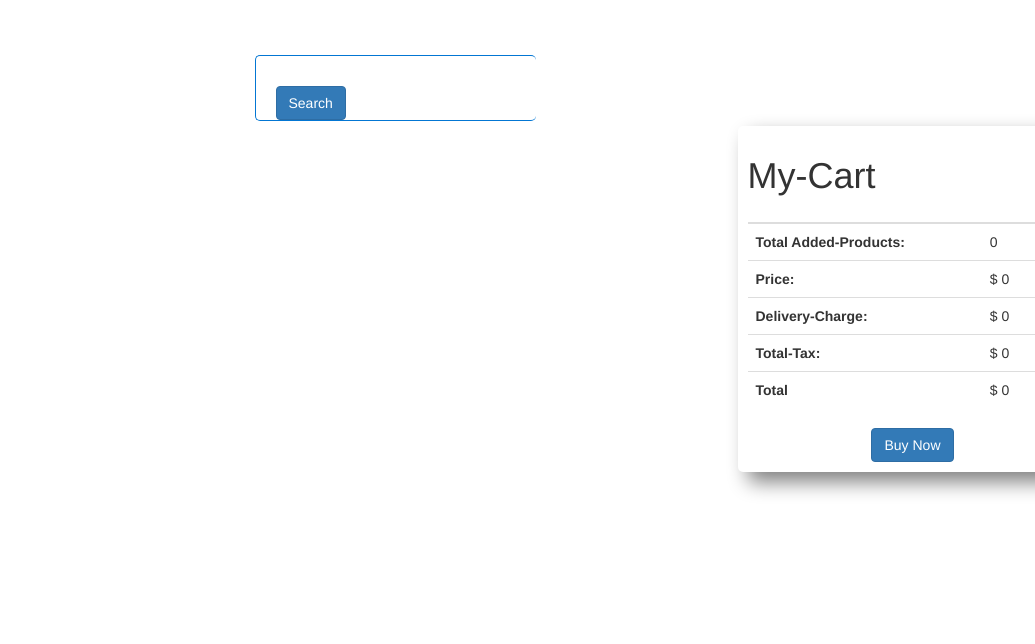
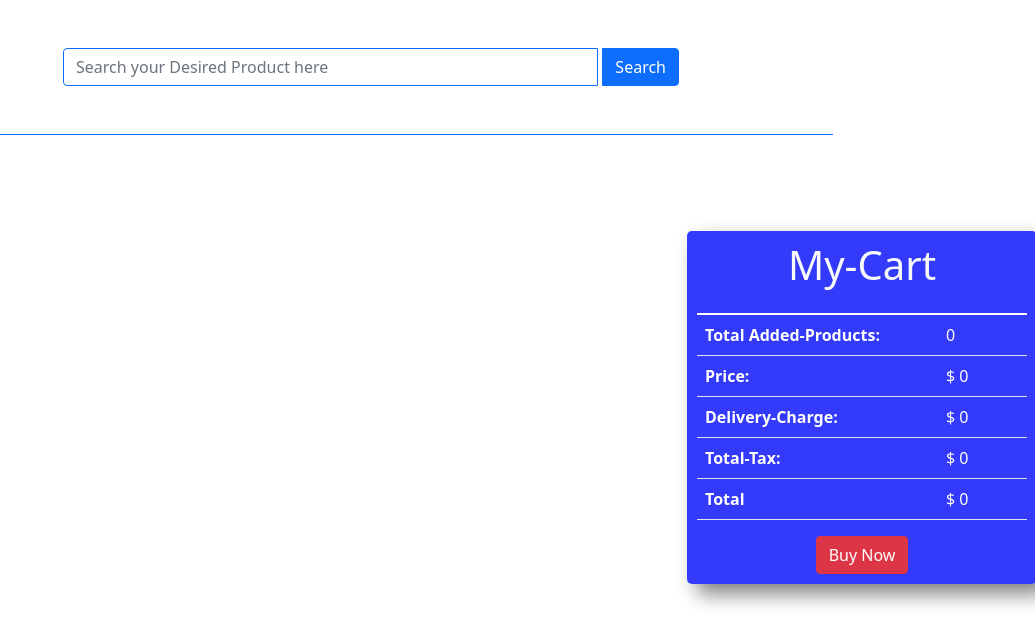
Before and after one commit to irfanhsajid/irfans-store----API-and-Shopping-Cart-calculation, a plain HTML site: page index.html in a window 1280 px wide. Shown: the whole page, without its empty margins (245-1280 px from the left). Drawn offline with nearby package versions, Linux system fonts and the light colour scheme; no server answers.

Commit message:
style-added

```diff
--- a/css/style.css
+++ b/css/style.css
@@ -2,47 +2,26 @@ body {
   overflow-x: hidden;
   font-family: "Montserrat", sans-serif;
 }
-.search-field {
-  border: none;
-  border-radius: 50px;
-  padding: 5px;
-  outline: none;
-}
-.search-field:hover {
-  outline: none;
-  border: none;
-}
-.search-box {
-  border: 1px solid rgb(3, 118, 211);
-  width: 281px;
-  border-radius: 5px;
-  margin: auto;
-  margin-top: 50px;
-  border-right: none;
-}
-.search-button {
-  padding: 10px 50px;
-  border-radius: 25px;
-  margin-left: 20px;
-}
 #all-products {
   display: grid;
   grid-template-columns: repeat(3, 1fr);
-  /* border: 1px solid black; */
   text-align: center;
   width: 100%;
   margin: auto;
   align-items: center;
   justify-content: center;
+
 }
 .single-product {
   padding: 10px;
   transition: 0.6s;
+  background-color: #f8f9ff;
+  border-radius: 20px;
 }
 .single-product:hover {
   box-shadow: 4px 4px 7px gray;
   border-radius: 10px;
-  border: 1px solid cyan;
+  border: 2px solid #0004ff;
 }
 .product-image {
   width: 150px;
@@ -50,12 +29,12 @@ body {
 }
 .cart {
   width: 350px;
-  /* border: 1px solid green; */
   padding: 10px;
   box-shadow: 10px 10px 20px gray;
   border-radius: 5px;
   margin-right: 30px;
   position: fixed;
+  background-color: #2e35faf8;
 }
 .cart-main {
   padding-right: 30px;
--- a/index.html
+++ b/index.html
@@ -8,9 +8,11 @@
   <title>Irfan's Store</title>
   <link rel="stylesheet" href="./css/style.css" />
   <!-- Latest compiled and minified CSS -->
-  <link rel="stylesheet" href="https://maxcdn.bootstrapcdn.com/bootstrap/3.3.7/css/bootstrap.min.css"
-    integrity="sha384-BVYiiSIFeK1dGmJRAkycuHAHRg32OmUcww7on3RYdg4Va+PmSTsz/K68vbdEjh4u" crossorigin="anonymous" />
-
+  <link href="https://cdn.jsdelivr.net/npm/bootstrap@5.1.1/dist/css/bootstrap.min.css" rel="stylesheet"
+    integrity="sha384-F3w7mX95PdgyTmZZMECAngseQB83DfGTowi0iMjiWaeVhAn4FJkqJByhZMI3AhiU" crossorigin="anonymous">
+  <!-- Fav icon -->
+  <link rel="shortcut icon" href="https://www.logicreplace.com/wp-content/uploads/2019/07/icon-ecommerce-website.png"
+    type="image/x-icon">
   <!-- google Montserrat  font  -->
   <link rel="preconnect" href="https://fonts.googleapis.com" />
   <link rel="preconnect" href="https://fonts.gstatic.com" crossorigin />
@@ -19,26 +21,25 @@
 
 <body>
   <header></header>
-  <main class="main">
-    <div class="search-field">
-      <div class="search-box">
-        <input id="input-field" class="search-field" type="text" />
-        <button type="button" class="btn btn-primary search-button" data-toggle="button" aria-pressed="false"
-          autocomplete="off" id="search-btn" onclick="loadProducts()">
-          Search
-        </button>
+  <main class="mt-5">
+    <section class="main me-5">
+      <div class=" mb-5 input-group  w-50 m-auto">
+        <input type="text" id="input-field" class="form-control border-primary"
+          placeholder="Search your Desired Product here">
+        <button class="btn btn-primary ms-1" type="button" id="search-btn" onclick="loadProducts()">Search</button>
       </div>
-    </div>
-    <div class="row">
+      <div class="border-bottom border-primary w-75 m-auto mb-5"></div>
+
+      <div class="row mx-2">
         <div class="col-md-9 col-lg-9 col-sm-7">
-        <div id="all-products" class="">
+          <div id="all-products" class="border-rounded">
           </div>
         </div>
         <div class="col-md-3 col-lg-3 col-sm-5 cart-main">
-        <div class="cart" id="my-cart">
-          <table class="table">
+          <div class="cart mt-5 text-light" id="my-cart">
+            <table class="table text-white ">
               <thead>
-              <h1>My-Cart</h1>
+                <h1 class="text-center">My-Cart</h1>
                 <tr>
                   <th scope="col"></th>
                   <th scope="col"></th>
@@ -79,16 +80,22 @@
               </tbody>
             </table>
             <div class="parces text-center">
-            <button class="btn btn-primary text-center">Buy Now</button>
+              <button class="btn btn-danger text-center">Buy Now</button>
             </div>
           </div>
         </div>
       </div>
+    </section>
   </main>
   <footer></footer>
 
   <!-- add javascript  file  -->
   <script src="./js/app.js"></script>
+
+  <!-- bootstrap js -->
+  <script src="https://cdn.jsdelivr.net/npm/bootstrap@5.1.1/dist/js/bootstrap.bundle.min.js"
+    integrity="sha384-/bQdsTh/da6pkI1MST/rWKFNjaCP5gBSY4sEBT38Q/9RBh9AH40zEOg7Hlq2THRZ"
+    crossorigin="anonymous"></script>
 </body>
 
 </html>
--- a/js/app.js
+++ b/js/app.js
@@ -12,7 +12,7 @@ const showProducts = (products) => {
   for (const product of allProducts) {
     const image = product.image;
     const div = document.createElement("div");
-    div.classList.add("product");
+    div.classList.add("product", "m-2", "shadow-lg");
     div.innerHTML = `<div class="single-product">
       <div>
     <img class="product-image" src=${image}></img>
```
Lines whose indentation alone changed are shown as unchanged.
